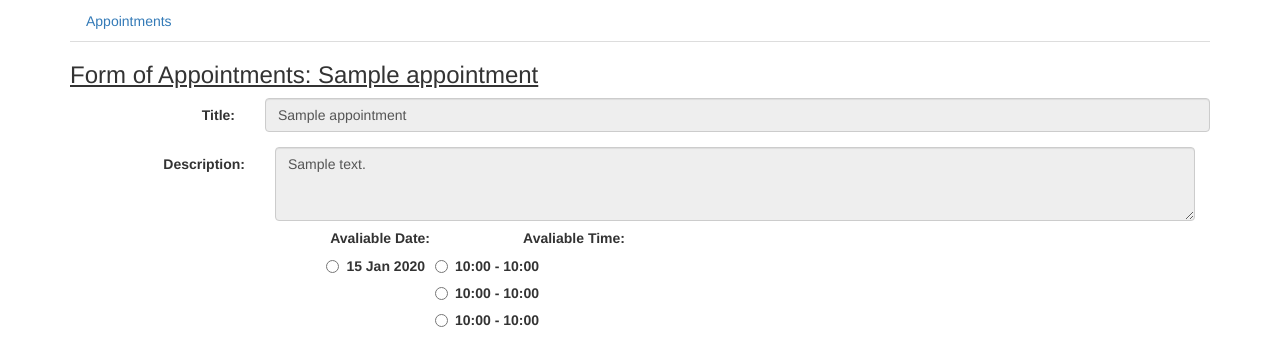
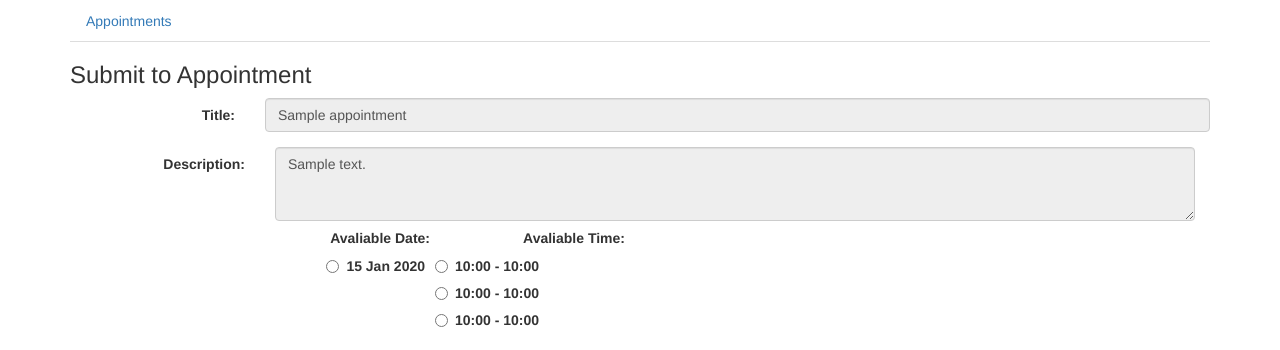
Before and after one commit to gopjak36/appmanager, a Django app: page /1/form/ in a window 1280 px wide. Shown: the part 70-420 px from the top of the page. Run offline with Django 3.2, Linux system fonts and the light colour scheme; tables that the repository leaves empty hold one stand-in row (values such as "Sample post"); some libraries are stand-ins or nearby versions.

Commit message:
update Styles

```diff
--- a/manager/static/css/my_app.css
+++ b/manager/static/css/my_app.css
@@ -2,11 +2,6 @@
 #btn-link {
   margin-bottom: 15px;
   font-weight: bold;
-}
-
-/* Head Content Text */
-#head-content {
-  text-decoration: underline;
 }
 
 #list-item h4 {
--- a/manager/templates/manager/appointments_form.html
+++ b/manager/templates/manager/appointments_form.html
@@ -2,9 +2,9 @@
 
 {% load static from staticfiles %}
 
-{% block meta_title %} Form of Appointments {% endblock meta_title %}
+{% block meta_title %} Submit to Appointment {% endblock meta_title %}
 
-{% block title %}Form of Appointments: {{appointment}} {% endblock title %}
+{% block title %}Submit to Appointment {% endblock title %}
 
 {% block content %}
   <form class="form-horizontal" action="{% url 'appointments_form' aid %}" method="post" enctype="multipart/form-data">
--- a/manager/templates/manager/base.html
+++ b/manager/templates/manager/base.html
@@ -49,7 +49,7 @@
             {% url 'appointments_list' as url_appointments_list %}
             <li role="presentation" {% if request.path == url_appointments_list %} class="active" {% endif %}><a href="{% url 'appointments_list' %}">Appointments</a></li>
             {% if user.is_authenticated %}
-            {% url 'my_appointments' as url_my_appointments %}
+            {% url 'submit_data_list' as url_my_appointments %}
             <li role="presentation" {% if request.path == url_my_appointments %} class="active" {% endif %}><a href="{% url 'my_appointments' %}">My Appointmants</a></li>
             {% url 'submit_data_list' as url_submit_data_list %}
             <li role="presentation" {% if request.path == url_submit_data_list %} class="active" {% endif %}><a href="{% url 'submit_data_list' %}">Submit Appointmants</a></li>
```
